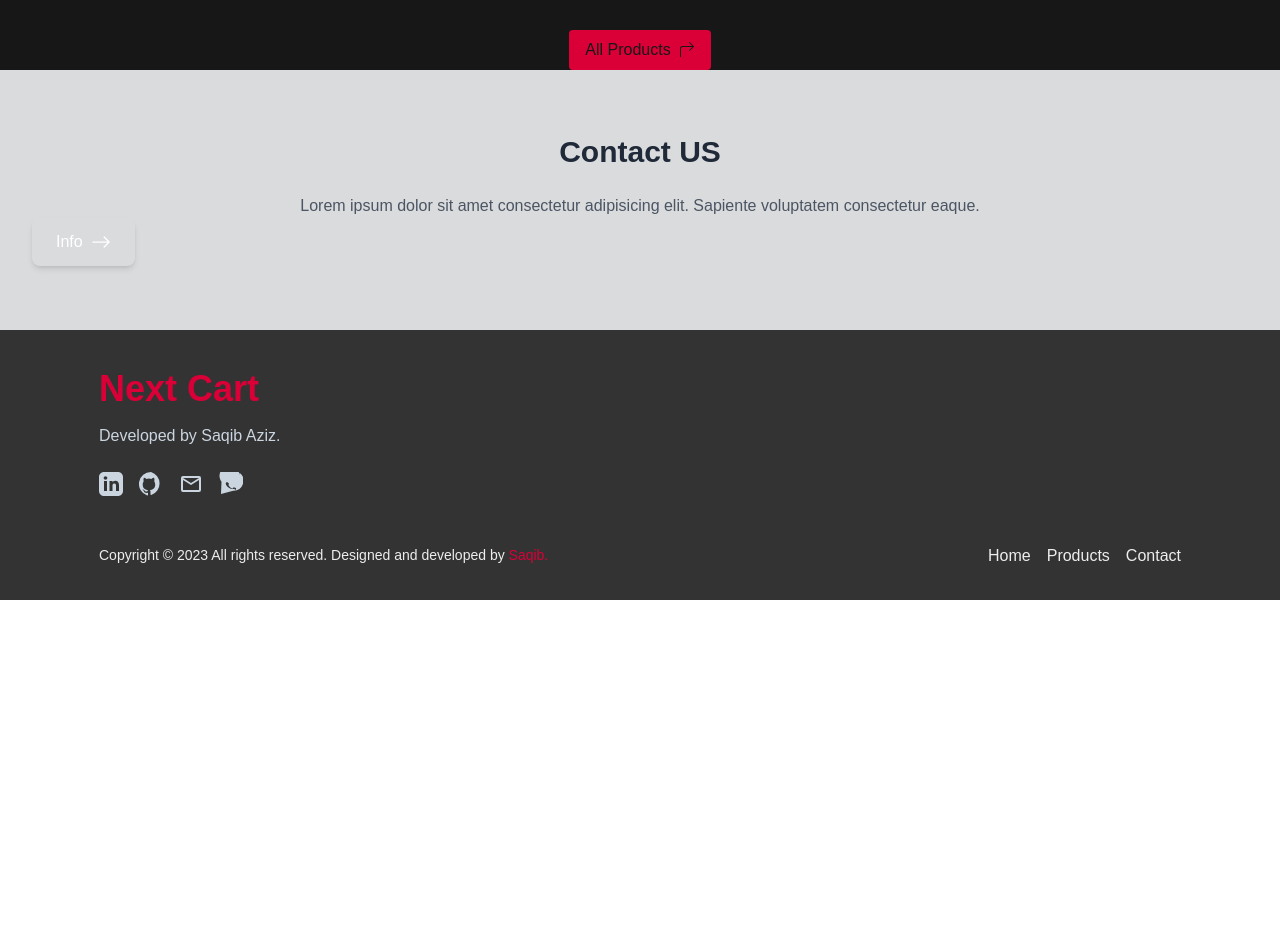
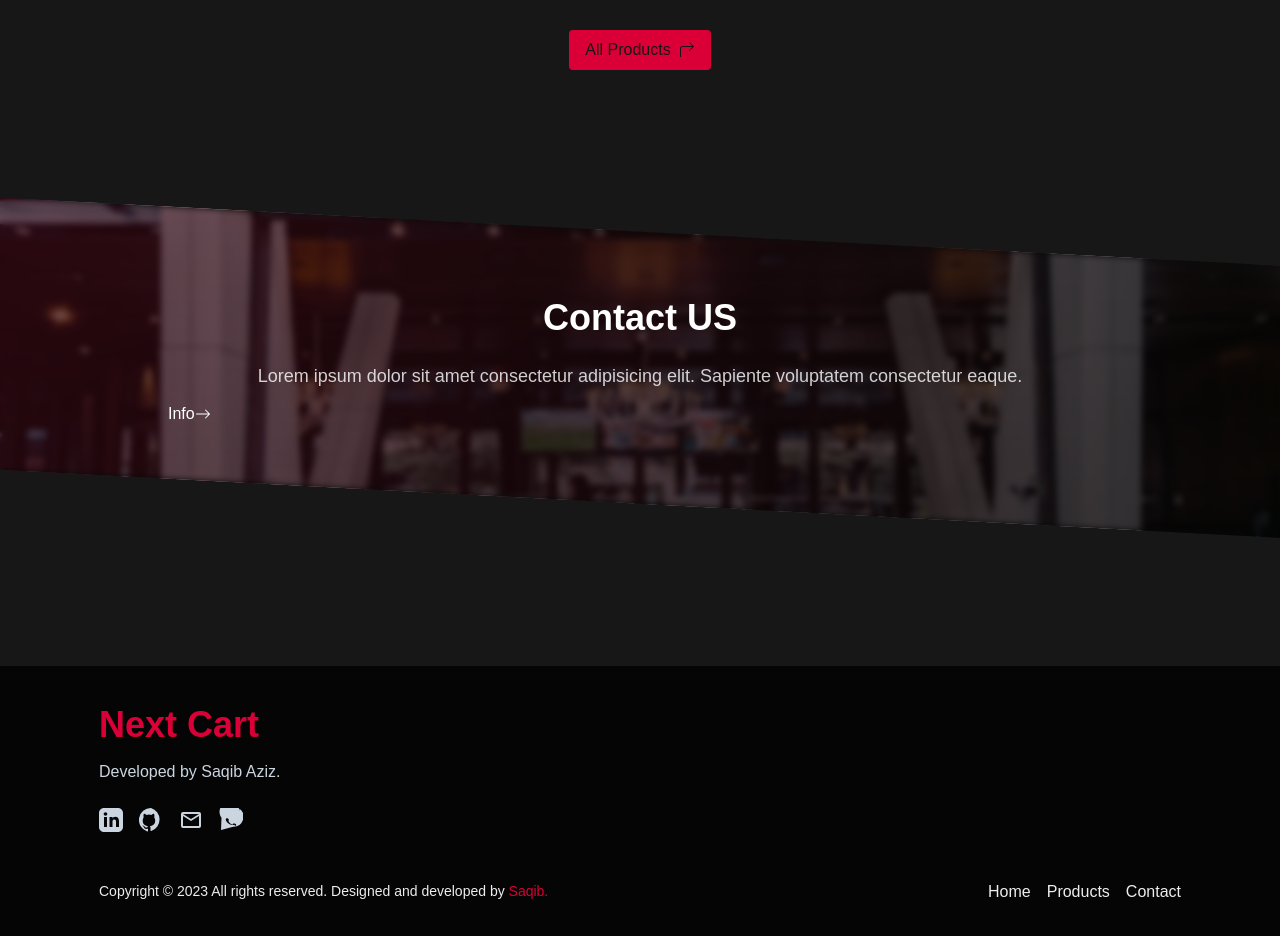
Before and after one commit to AQSA-ABDULLAH/ecommerce-s-app-with-seo, a Next.js app: page / in a window 1280 px wide. Shown: the part 2380-3316 px from the top of the page. Before the commit the page ends 2980 px from the top, so only its background shows below. Built offline with nearby package versions, Linux system fonts and the light colour scheme; no server answers.

Commit message:
complete contact us section

```diff
--- a/components/contact-us/ContactUs.jsx
+++ b/components/contact-us/ContactUs.jsx
@@ -1,28 +1,38 @@
-import React from 'react';
+import React from "react";
 
 function ContactSection() {
+  const backgroundImage = "/assets/storebg.jpg";
+
   return (
-    <div className="relative bg-gray-100 py-16">
+    <div className="bg-[#171717] relative py-32">
+      {/* Wrapper with the clip-path applied */}
+      <div
+          className="bg-gradient-to-r from-black/50 via-red-700/30 to-black/50 bg-cover bg-center py-[100px] relative"
+          style={{
+            backgroundImage: `linear-gradient(270deg, rgba(0, 0, 0, 0.5), rgba(218, 0, 55, 0.318)), url(${backgroundImage})`,
+            clipPath: "polygon(0 0, 100% 20%, 100% 100%, 0 80%)", // Applying the clip-path here
+          }}
+        >
         {/* Overlay */}
-      <div className="absolute inset-0 bg-black opacity-10"></div>
+        <div className="absolute inset-0 bg-gradient-to-b from-black/50 to-black/60 backdrop-blur-[3px] z-10"></div>
 
-      {/* Container */}
-      <div className="relative max-w-7xl mx-auto px-6 lg:px-8">
-        {/* Content */}
-        <div className="text-center space-y-6">
-          <h2 className="text-3xl font-bold text-gray-800">
+        {/* Content Section */}
+        <div className="max-w-screen-lg mx-auto px-4 text-center relative z-20">
+          <div className="space-y-6">
+            <h2 className="text-4xl font-bold text-white">
               Contact <span className="text-primary">US</span>
             </h2>
-          <p className="text-gray-600">
-            Lorem ipsum dolor sit amet consectetur adipisicing elit. Sapiente voluptatem consectetur eaque.
+            <p className="text-lg text-white opacity-80">
+              Lorem ipsum dolor sit amet consectetur adipisicing elit. Sapiente
+              voluptatem consectetur eaque.
             </p>
             <a href="/contact">
               <button
                 type="button"
-              className="bg-primary text-white px-6 py-3 rounded-lg shadow-md hover:bg-primary-dark flex items-center space-x-2"
+                className="bg-primary text-white px-6 py-3 rounded-full flex items-center space-x-2 hover:bg-primary-dark"
               >
-              <span>Info</span>
-              <span className="text-white">
+                Info
+                <span className="flex items-center">
                   <svg
                     stroke="currentColor"
                     fill="currentColor"
@@ -30,7 +40,8 @@ function ContactSection() {
                     viewBox="0 0 16 16"
                     aria-hidden="true"
                     focusable="false"
-                  className="h-5 w-5"
+                    height="1em"
+                    width="1em"
                     xmlns="http://www.w3.org/2000/svg"
                   >
                     <path
@@ -44,6 +55,7 @@ function ContactSection() {
           </div>
         </div>
       </div>
+    </div>
   );
 }
 
--- a/components/footer/Footer.jsx
+++ b/components/footer/Footer.jsx
@@ -2,7 +2,8 @@ import React from "react";
 
 const Footer = () => {
   return (
-    <footer className="bg-[#000000CC] text-[#EDEDED]">
+    <footer className="bg-[#171717] text-[#EDEDED]">
+      <div className="bg-[#000000CC]">
       <div className="mx-[83px] px-[16px] py-[32px]">
         {/* Logo and Developer Info */}
         <a href="/" className="text-[#DA0037] text-[36px] font-bold">
@@ -89,6 +90,7 @@ const Footer = () => {
           </div>
         </div>
       </div>
+      </div>
     </footer>
   );
 };
--- a/package.json
+++ b/package.json
@@ -10,6 +10,9 @@
   },
   "dependencies": {
     "@reduxjs/toolkit": "^2.5.0",
+    "@tailwindcss/aspect-ratio": "^0.4.2",
+    "@tailwindcss/forms": "^0.5.10",
+    "@tailwindcss/typography": "^0.5.16",
     "framer-motion": "^12.0.1",
     "next": "15.1.5",
     "react": "^19.0.0",
--- a/tailwind.config.mjs
+++ b/tailwind.config.mjs
@@ -14,7 +14,14 @@ export default {
       fontFamily: {
         style: ["ui-sans-serif", "system-ui"],
       },
+      clipPath: {
+        custom: "polygon(0 0, 100% 20%, 100% 100%, 0 80%)",
+      },
     },
   },
-  plugins: [],
+  plugins: [
+    require('@tailwindcss/forms'),
+    require('@tailwindcss/aspect-ratio'),
+    require('@tailwindcss/typography'),
+  ],
 };
```
Also changed, not shown: public/assets/thumbnail.png (deleted), 1 other file (tests, documents, lock files or other folders). Lines whose indentation alone changed are shown as unchanged.
